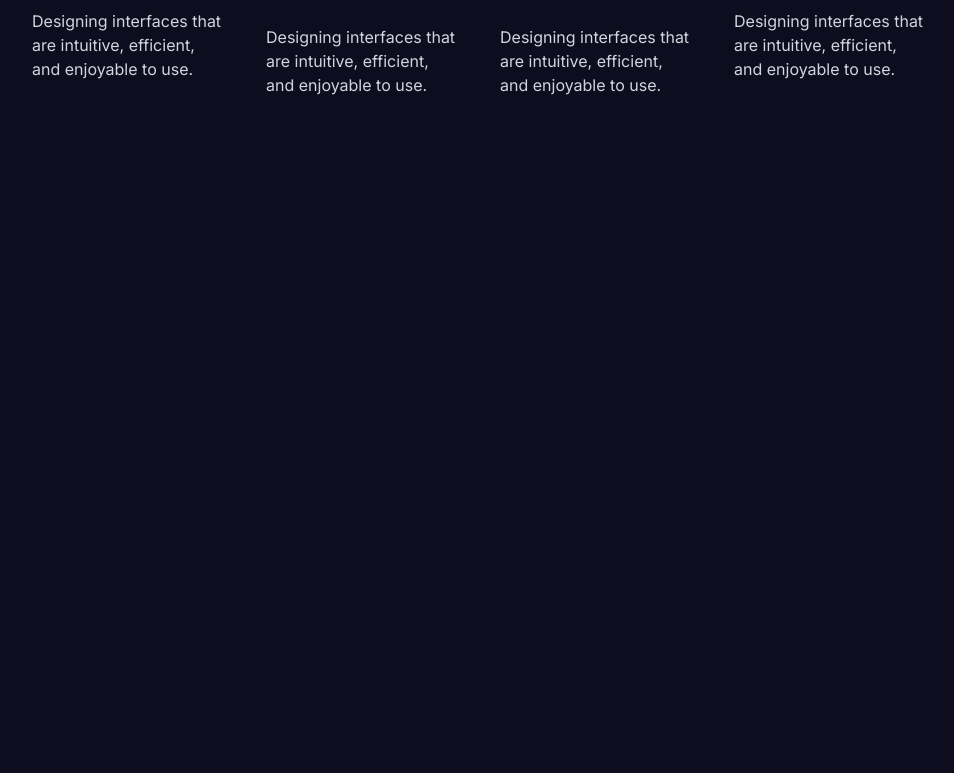
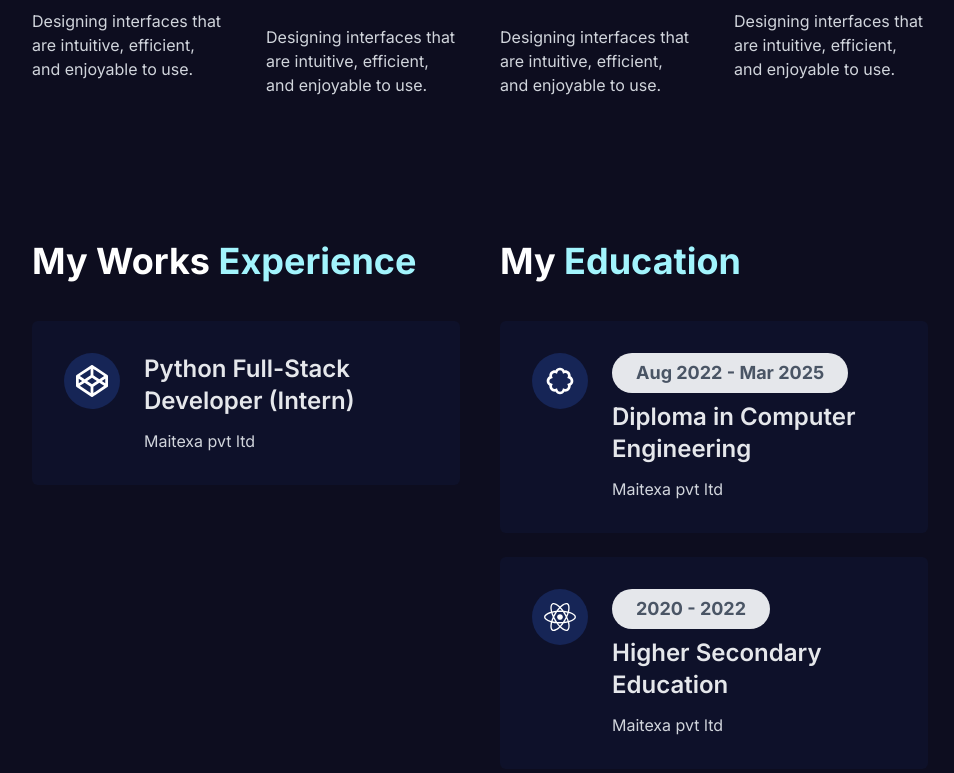
Before and after one commit to arathyrajeesh/portfolio-nextjs, a Next.js app: page / in a window 1280 px wide. Shown: the part 1235-2008 px from the top of the page, without its empty margins (160-1114 px from the left). Before the commit the page ends 1396 px from the top, so only its background shows below. Built offline with nearby package versions, Linux system fonts and the light colour scheme.

Commit message:
resume section complete

```diff
--- a/components/Home/Home.tsx
+++ b/components/Home/Home.tsx
@@ -1,12 +1,14 @@
 import React from 'react'
 import Hero from './Hero/Hero'
 import Services from './Services/Services'
+import Resume from './Resume/Resume'
 
 const Home = () => {
     return (
     <div className='overflow-hidden'>
         <Hero/>
         <Services/>
+        <Resume/>
     </div>
 )
 }
--- a/components/Home/Resume/Resume.tsx
+++ b/components/Home/Resume/Resume.tsx
@@ -0,0 +1,41 @@
+import React from 'react'
+import ResumeCard from './ResumeCard'
+import { FaCode, FaCodepen, FaReact } from 'react-icons/fa'
+import { BiBadge } from 'react-icons/bi'
+
+function Resume() {
+    return (
+        <div className='pt-20 pb-16'>
+            <div className='w-[90%] sm:w-[70%] mx-auto grid grid-cols-1 xl:grid-cols-2 gap-10'>
+                <div>
+                    <h1 className='text-3xl sm:text-4xl font-bold text-white'>My Works
+                        <span className='text-cyan-200'> Experience</span>
+                    </h1>
+                    <div className='mt-10'>
+                        <ResumeCard Icon={FaCodepen} role='Python Full-Stack Developer (Intern)'/>
+                    </div>
+                </div>
+                <div>
+                    <h1 className='text-3xl sm:text-4xl font-bold text-white'>My
+                        <span className='text-cyan-200'> Education</span>
+                    </h1>
+                    <div className='mt-10'>
+                        <ResumeCard
+                            Icon={BiBadge}
+                            role='Diploma in Computer Engineering'
+                            date='Aug 2022 - Mar 2025'
+                        />
+                        <ResumeCard
+                            Icon={FaReact}
+                            role='Higher Secondary Education'
+                            date='2020 - 2022'
+                        />
+
+                    </div>
+                </div>
+            </div>
+        </div>
+    )
+}
+
+export default Resume
--- /dev/null
+++ b/components/Home/Resume/ResumeCard.tsx
@@ -0,0 +1,35 @@
+import React from 'react'
+import { IconType } from 'react-icons'
+
+
+type Props={
+    role:string,
+    Icon:IconType,
+    date?:string
+}
+
+function ResumeCard({Icon,role,date}:Props) {
+    return (
+        <div className='mb-6'>
+            <div className='flex items-start space-x-6 bg-blue-950/20 transition-all duration-300 p-4 sm:p-8
+            rounded-md'>
+                <div className='sm:w-14 sm:h-14 w-10 h-10 bg-blue-950 rounded-full flex items-center justify-center
+                flex-col'>
+                    <Icon className='sm:w-8 sm:h-8 w-6 h-6 text-white'/>
+                </div>
+                <div className='flex-1'>
+                    {date && (
+                        <h1 className='mb-2 sm:px-6 sm:py-1.5 px-4 py-1 rounded-full bg-gray-200 text-gray-600 w-fit
+                        sm:text-lg text-sm font-bold'>{date}</h1>
+                    )}
+                    <h1 className='text-gray-200 text-xl sm:text-2xl font-semibold'>{role}</h1>
+                    <p className='text-gray-300 text-sm sm:text-base pt-3'>
+                        Maitexa pvt ltd
+                    </p>
+                </div>
+            </div>
+        </div>
+    )
+}
+
+export default ResumeCard
```
